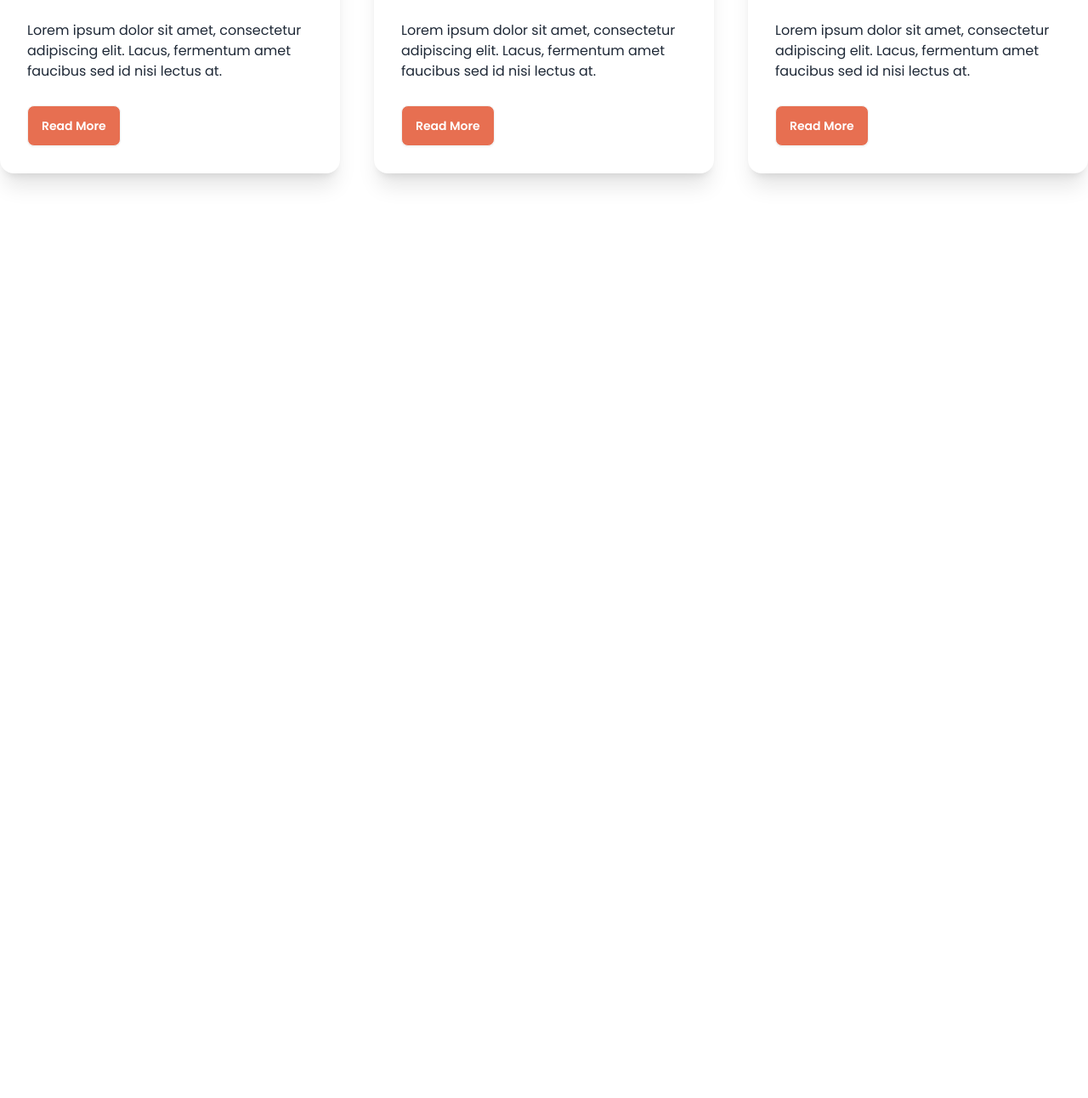
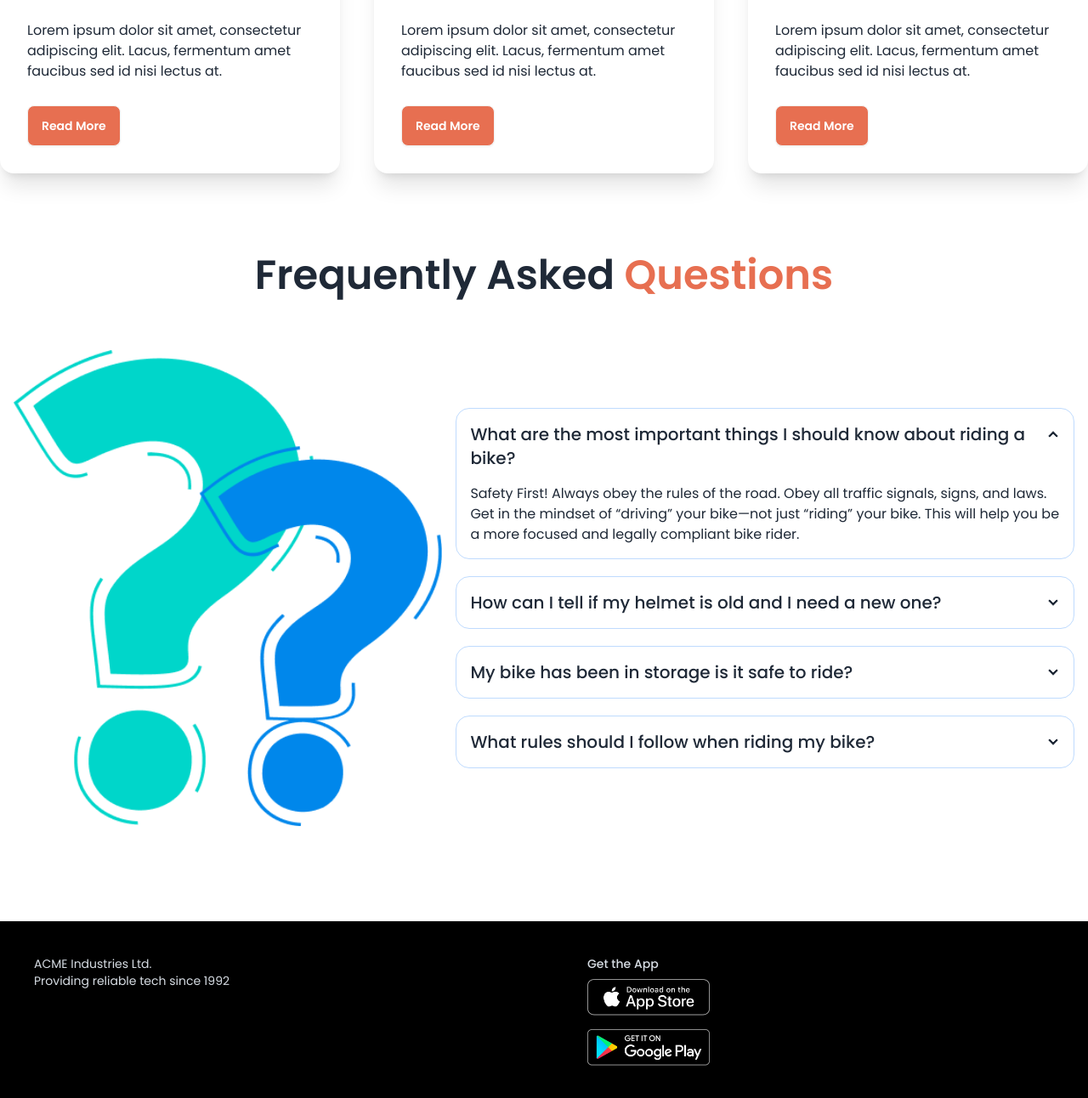
Before and after one commit to marufsid/biker-zone, a plain HTML site: page index.html in a window 1280 px wide. Shown: the part 1130-2422 px from the top of the page at 85% size. Before the commit the page ends 1430 px from the top, so only its background shows below. Drawn offline with nearby package versions, Linux system fonts and the light colour scheme.

Commit message:
added footer section

```diff
--- a/index.html
+++ b/index.html
@@ -93,13 +93,11 @@
           <div class="flex flex-col lg:flex-row p-12 lg:p-32">
             <!-- text content -->
             <div class="space-y-7 pr-30 flex-1">
-              <h1 class="text-6xl font-bold">
-                Ride-on R15 V4
-                with Smile
-              </h1>
+              <h1 class="text-6xl font-bold">Ride-on R15 V4 with Smile</h1>
               <p class="text-gray-600">
-                Amet minim mollit non deserunt ullamco <br> est sit aliqua dolor do
-                amet sint. Velit officia consequat duis enim velit mollit.
+                Amet minim mollit non deserunt ullamco <br />
+                est sit aliqua dolor do amet sint. Velit officia consequat duis
+                enim velit mollit.
               </p>
               <button class="btn bg-bike-primary text-white">Purchase</button>
             </div>
@@ -125,8 +123,9 @@
                 with Smile
               </h1>
               <p class="text-gray-600">
-                Amet minim mollit non deserunt ullamco <br> est sit aliqua dolor do
-                amet sint. Velit officia consequat duis enim velit mollit.
+                Amet minim mollit non deserunt ullamco <br />
+                est sit aliqua dolor do amet sint. Velit officia consequat duis
+                enim velit mollit.
               </p>
               <button class="btn bg-bike-primary text-white">Purchase</button>
             </div>
@@ -152,8 +151,9 @@
                 with Smile
               </h1>
               <p class="text-gray-600">
-                Amet minim mollit non deserunt ullamco <br> est sit aliqua dolor do
-                amet sint. Velit officia consequat duis enim velit mollit.
+                Amet minim mollit non deserunt ullamco <br />
+                est sit aliqua dolor do amet sint. Velit officia consequat duis
+                enim velit mollit.
               </p>
               <button class="btn bg-bike-primary text-white">Purchase</button>
             </div>
@@ -174,8 +174,6 @@
 
     <!-- main section -->
     <main class="md:container mx-auto">
-
-
       <!-- latest bike section -->
       <section class="my-24">
         <h2 class="text-5xl font-semibold text-center mb-12">latest News</h2>
@@ -185,45 +183,120 @@
             <!-- card one -->
             <div class="card bg-base-100 shadow-xl">
               <figure>
-                          <img
-                            src="./images/others/latest1.png"
-                            alt="Bikes" />
+                <img src="./images/others/latest1.png" alt="Bikes" />
               </figure>
               <div class="card-body space-y-5">
                 <h2 class="card-title">Ducati XDIAVEL S-73</h2>
-                          <p>Lorem ipsum dolor sit amet, consectetur adipiscing elit. Lacus, fermentum amet faucibus sed id nisi lectus at.</p>
+                <p>
+                  Lorem ipsum dolor sit amet, consectetur adipiscing elit.
+                  Lacus, fermentum amet faucibus sed id nisi lectus at.
+                </p>
                 <div class="card-actions">
-                            <button class="btn bg-bike-primary text-white">Read More</button>
+                  <button class="btn bg-bike-primary text-white">
+                    Read More
+                  </button>
                 </div>
               </div>
             </div>
             <!-- card two -->
             <div class="card bg-base-100 shadow-xl">
               <figure>
-                          <img
-                            src="./images/others/latest2.png"
-                            alt="Bikes" />
+                <img src="./images/others/latest2.png" alt="Bikes" />
               </figure>
               <div class="card-body space-y-5">
                 <h2 class="card-title">Ducati XDIAVEL S-73</h2>
-                          <p>Lorem ipsum dolor sit amet, consectetur adipiscing elit. Lacus, fermentum amet faucibus sed id nisi lectus at.</p>
+                <p>
+                  Lorem ipsum dolor sit amet, consectetur adipiscing elit.
+                  Lacus, fermentum amet faucibus sed id nisi lectus at.
+                </p>
                 <div class="card-actions">
-                            <button class="btn bg-bike-primary text-white">Read More</button>
+                  <button class="btn bg-bike-primary text-white">
+                    Read More
+                  </button>
                 </div>
               </div>
             </div>
             <!-- card three -->
             <div class="card bg-base-100 shadow-xl">
               <figure>
-                          <img
-                            src="./images/others/latest3.png"
-                            alt="Bikes" />
+                <img src="./images/others/latest3.png" alt="Bikes" />
               </figure>
               <div class="card-body space-y-5">
                 <h2 class="card-title">Ducati XDIAVEL S-73</h2>
-                          <p>Lorem ipsum dolor sit amet, consectetur adipiscing elit. Lacus, fermentum amet faucibus sed id nisi lectus at.</p>
+                <p>
+                  Lorem ipsum dolor sit amet, consectetur adipiscing elit.
+                  Lacus, fermentum amet faucibus sed id nisi lectus at.
+                </p>
                 <div class="card-actions">
-                            <button class="btn bg-bike-primary text-white">Read More</button>
+                  <button class="btn bg-bike-primary text-white">
+                    Read More
+                  </button>
+                </div>
+              </div>
+            </div>
+          </div>
+        </div>
+      </section>
+      <!-- FAQ section -->
+
+      <section class="my-24">
+        <h2 class="text-5xl font-semibold text-center mb-12">
+          Frequently Asked <span class="text-bike-primary">Questions</span>
+        </h2>
+        <div class="hero">
+          <div class="hero-content flex-col lg:flex-row">
+            <img src="./images/others/faq.png" class="w-full rounded-lg" />
+            <div class="space-y-5">
+              <div class="collapse collapse-arrow border border-blue-200">
+                <input type="radio" name="my-accordion-2" checked="checked" />
+                <div class="collapse-title text-xl font-medium">
+                  What are the most important things I should know about riding
+                  a bike?
+                </div>
+                <div class="collapse-content">
+                  <p>
+                    Safety First! Always obey the rules of the road. Obey all
+                    traffic signals, signs, and laws. Get in the mindset of
+                    “driving” your bike—not just “riding” your bike. This will
+                    help you be a more focused and legally compliant bike rider.
+                  </p>
+                </div>
+              </div>
+              <div class="collapse collapse-arrow border border-blue-200">
+                <input type="radio" name="my-accordion-2" />
+                <div class="collapse-title text-xl font-medium">
+                  How can I tell if my helmet is old and I need a new one?
+                </div>
+                <div class="collapse-content">
+                  <p>
+                    Safety First! Always obey the rules of the road. Obey all
+                    traffic signals, signs, and laws. Get in the mindset of
+                    “driving” your bike—not just “riding” your bike.
+                  </p>
+                </div>
+              </div>
+              <div class="collapse collapse-arrow border border-blue-200">
+                <input type="radio" name="my-accordion-2" />
+                <div class="collapse-title text-xl font-medium">
+                  My bike has been in storage is it safe to ride?
+                </div>
+                <div class="collapse-content">
+                  <p>
+                    Get in the mindset of “driving” your bike—not just “riding”
+                    your bike.
+                  </p>
+                </div>
+              </div>
+              <div class="collapse collapse-arrow border border-blue-200">
+                <input type="radio" name="my-accordion-2" />
+                <div class="collapse-title text-xl font-medium">
+                  What rules should I follow when riding my bike?
+                </div>
+                <div class="collapse-content">
+                  <p>
+                    This will help you be a more focused and legally compliant
+                    bike rider.
+                  </p>
                 </div>
               </div>
             </div>
@@ -233,6 +306,21 @@
     </main>
 
     <!-- footer section -->
-    <footer></footer>
+    <footer class="footer bg-black text-neutral-content p-10">
+      <aside>
+        <p>
+          ACME Industries Ltd.
+          <br />
+          Providing reliable tech since 1992
+        </p>
+      </aside>
+      <nav>
+        <h4 class="font-medium">Get the App</h4>
+        <div class="grid grid-cols-1 gap-4">
+          <a><img class="w-36" src="./images/others/ios.png" alt=""></a>
+          <a><img class="w-36"  src="./images/others/android.png" alt=""></a>
+        </div>
+      </nav>
+    </footer>
   </body>
 </html>
```
Lines whose indentation alone changed are shown as unchanged.
